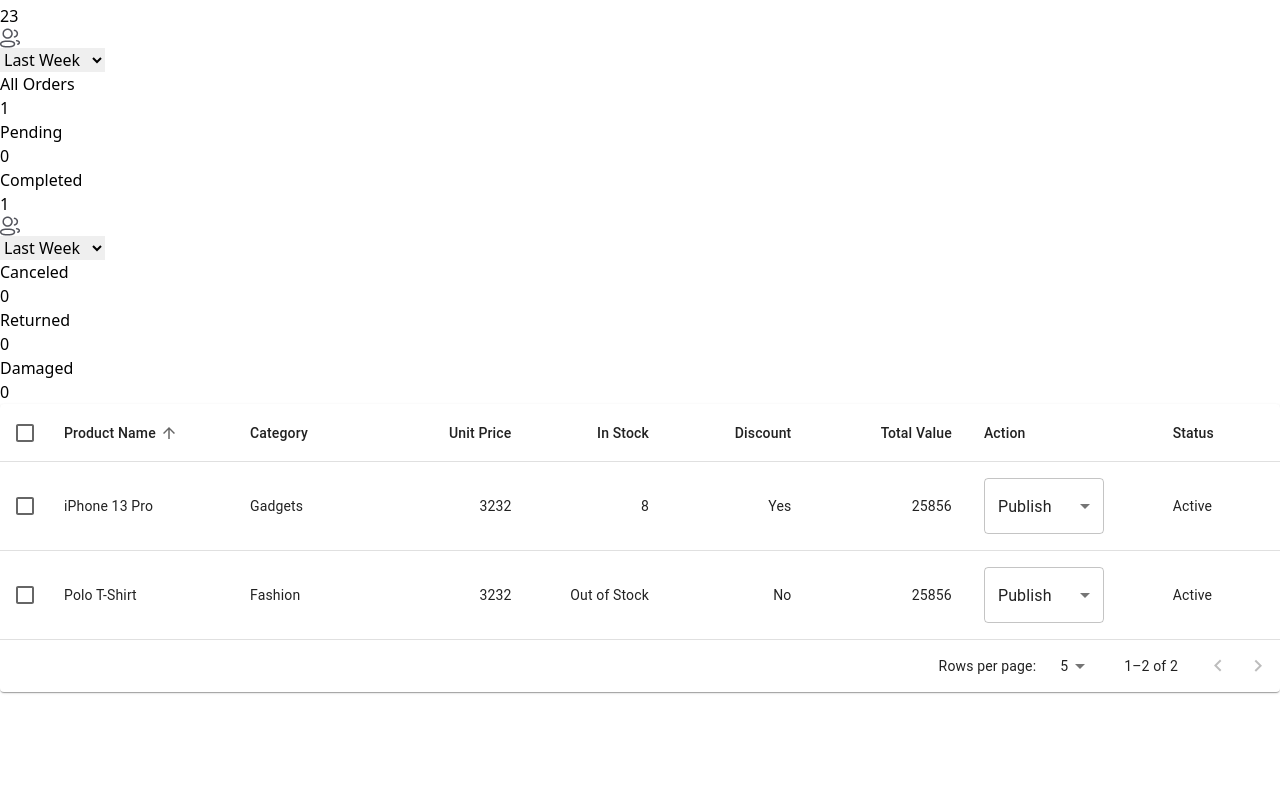
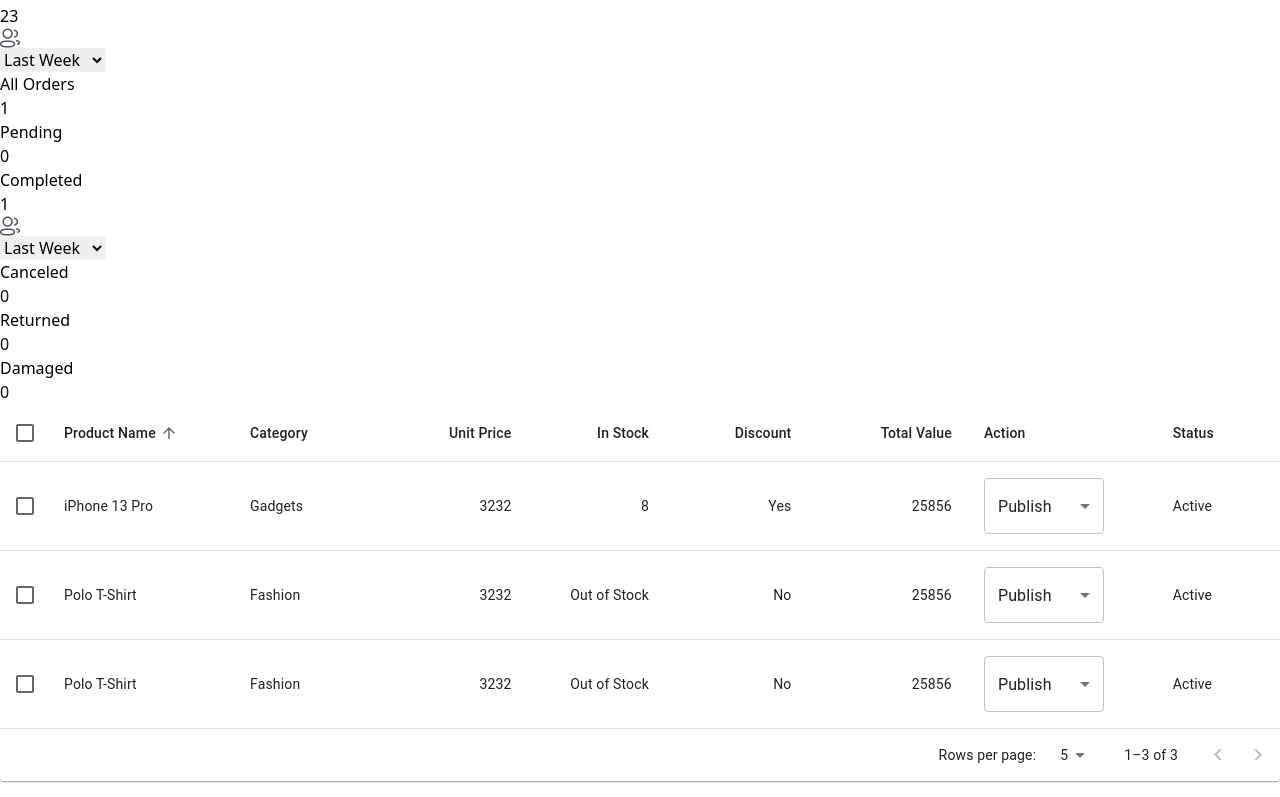
Before and after one commit to ChetanGaurkhede/Test-Screen, a React (Vite) app: page /viewInventory in a window 1280 px wide. Shown: the part 2352-3149 px from the top of the page. Before the commit the page ends 3060 px from the top, so only its background shows below. Built offline with nearby package versions, Linux system fonts and the light colour scheme.

Commit message:
Add Polo T-Shirt product details to inventory data

```diff
--- a/src/constant/data.js
+++ b/src/constant/data.js
@@ -206,4 +206,26 @@ export const tableData2 = [
     totalValue: 25856,
     status: "Active",
   },
+  {
+    productName: "Polo T-Shirt",
+    category: "Fashion",
+    sellingPrice: 125000,
+    costPrice: 0.0,
+    quantityInStock: "Out of Stock",
+    orderType: "In-store",
+    discountEnabled: false,
+    unitPrice: 3232,
+    expiryEnabled: false,
+    returnPolicy: true,
+    shortDescription: "Comfortable and stylish",
+    longDescription:
+      "This Polo T-Shirt is made from high-quality materials and offers a comfortable fit.",
+    action: "publish",
+    productImage: { name: "polo_tshirt.jpg", size: 1024, type: "image/jpeg" },
+    date: "2024-11-07",
+    time: "12:00 PM",
+    action: "publish",
+    totalValue: 25856,
+    status: "Active",
+  },
 ];
```
